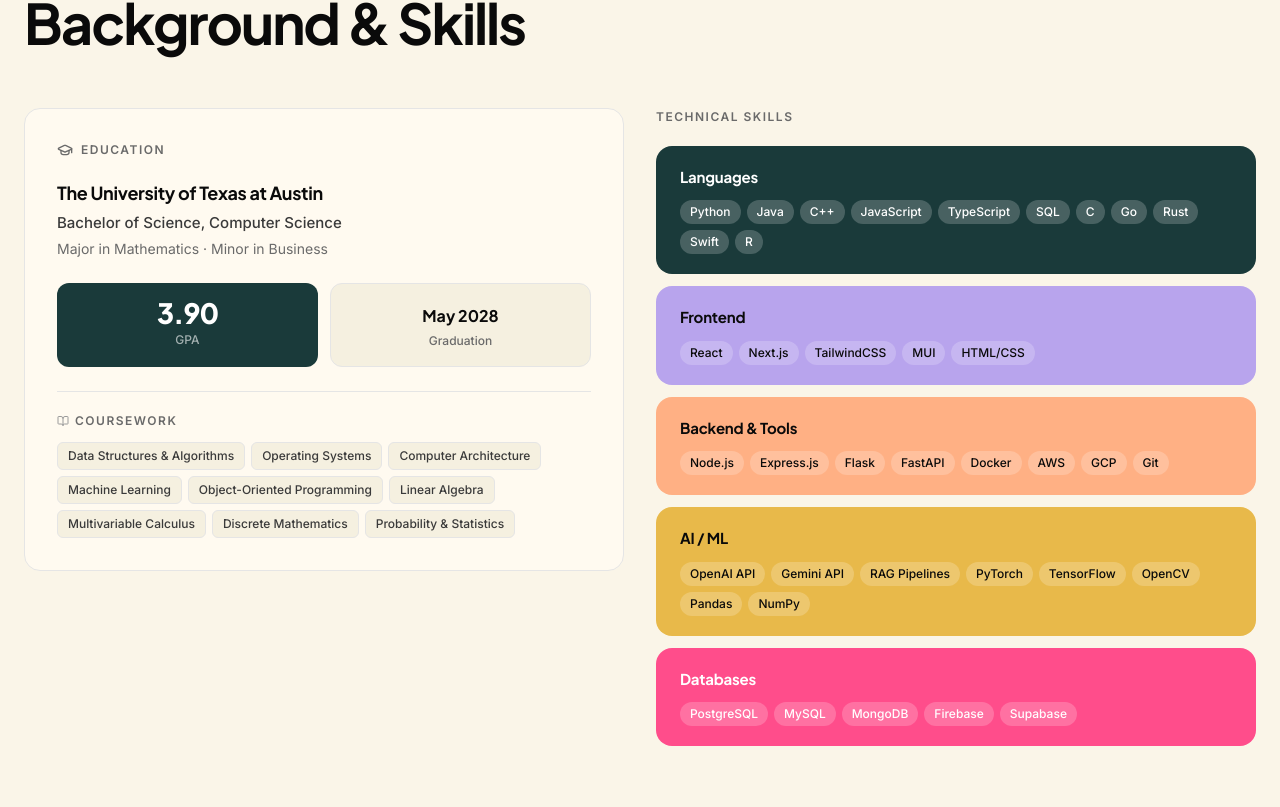
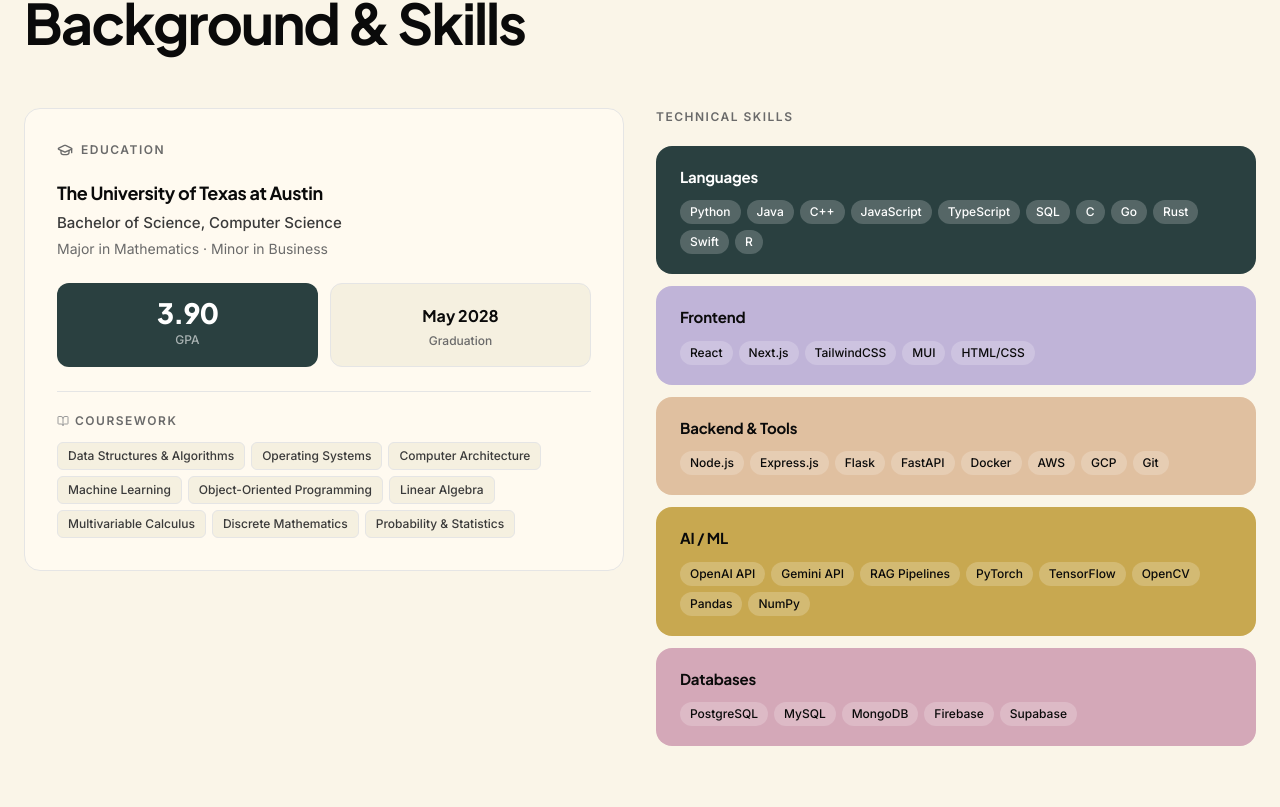
Before and after one commit to avishparekh06/portfolio, a React (Vite) app: page / in a window 1280 px wide. Shown: the part 933-1740 px from the top of the page. Built offline with nearby package versions, Linux system fonts and the light colour scheme.

Commit message:
change colors

```diff
--- a/src/components/About.jsx
+++ b/src/components/About.jsx
@@ -3,11 +3,11 @@
 import { GraduationCap, BookOpen } from 'lucide-react';
 
 const skillCategories = [
-    { name: 'Languages', color: '#1a3a3a', textColor: '#ffffff', tools: ['Python', 'Java', 'C++', 'JavaScript', 'TypeScript', 'SQL', 'C', 'Go', 'Rust', 'Swift', 'R'] },
-    { name: 'Frontend', color: '#b8a4ed', textColor: '#0a0a0a', tools: ['React', 'Next.js', 'TailwindCSS', 'MUI', 'HTML/CSS'] },
-    { name: 'Backend & Tools', color: '#ffb084', textColor: '#0a0a0a', tools: ['Node.js', 'Express.js', 'Flask', 'FastAPI', 'Docker', 'AWS', 'GCP', 'Git'] },
-    { name: 'AI / ML', color: '#e8b94a', textColor: '#0a0a0a', tools: ['OpenAI API', 'Gemini API', 'RAG Pipelines', 'PyTorch', 'TensorFlow', 'OpenCV', 'Pandas', 'NumPy'] },
-    { name: 'Databases', color: '#ff4d8b', textColor: '#ffffff', tools: ['PostgreSQL', 'MySQL', 'MongoDB', 'Firebase', 'Supabase'] },
+    { name: 'Languages', color: '#2a4040', textColor: '#ffffff', tools: ['Python', 'Java', 'C++', 'JavaScript', 'TypeScript', 'SQL', 'C', 'Go', 'Rust', 'Swift', 'R'] },
+    { name: 'Frontend', color: '#c0b4d8', textColor: '#0a0a0a', tools: ['React', 'Next.js', 'TailwindCSS', 'MUI', 'HTML/CSS'] },
+    { name: 'Backend & Tools', color: '#e0c0a0', textColor: '#0a0a0a', tools: ['Node.js', 'Express.js', 'Flask', 'FastAPI', 'Docker', 'AWS', 'GCP', 'Git'] },
+    { name: 'AI / ML', color: '#c8a850', textColor: '#0a0a0a', tools: ['OpenAI API', 'Gemini API', 'RAG Pipelines', 'PyTorch', 'TensorFlow', 'OpenCV', 'Pandas', 'NumPy'] },
+    { name: 'Databases', color: '#d4a8b8', textColor: '#0a0a0a', tools: ['PostgreSQL', 'MySQL', 'MongoDB', 'Firebase', 'Supabase'] },
 ];
 
 const About = () => {
@@ -69,7 +69,7 @@
 
                         {/* GPA + Graduation row */}
                         <div style={{ display: 'grid', gridTemplateColumns: '1fr 1fr', gap: 12, marginBottom: 24 }}>
-                            <div style={{ backgroundColor: '#1a3a3a', borderRadius: 12, padding: '16px', textAlign: 'center' }}>
+                            <div style={{ backgroundColor: '#2a4040', borderRadius: 12, padding: '16px', textAlign: 'center' }}>
                                 <div style={{ fontFamily: "'Plus Jakarta Sans', sans-serif", fontWeight: 800, fontSize: 28, color: '#ffffff', letterSpacing: '-1px', lineHeight: 1 }}>
                                     {education.gpa}
                                 </div>
--- a/src/components/Experience.jsx
+++ b/src/components/Experience.jsx
@@ -20,7 +20,7 @@
             status: 'incoming',
             description: [],
             tags: ['Fintech', 'Payments Infrastructure'],
-            accentColor: '#e8b94a',
+            accentColor: '#c8a850',
         },
         {
             title: 'Software Engineer Intern',
@@ -34,7 +34,7 @@
                 'Engineered AI system that produced job summaries for each service area using job metadata to boost SEO performance.',
             ],
             tags: ['React', 'Flask', 'AI/ML', 'SEO', 'PostgreSQL'],
-            accentColor: '#ff4d8b',
+            accentColor: '#d4a8b8',
         },
         {
             title: 'Software Engineer Intern',
@@ -47,7 +47,7 @@
                 'Enhanced usability and boosted engagement by redesigning UI with modern layouts and responsive components.',
             ],
             tags: ['Mobile Dev', 'RAG', 'OpenAI API', 'UI/UX'],
-            accentColor: '#b8a4ed',
+            accentColor: '#c0b4d8',
         },
         {
             title: 'Software Engineer Intern',
@@ -60,7 +60,7 @@
                 'Increased user traction by creating landing page with Next.js and TailwindCSS to showcase marketplace features.',
             ],
             tags: ['Next.js', 'TailwindCSS', 'API Design', 'Database'],
-            accentColor: '#ffb084',
+            accentColor: '#e0c0a0',
         },
         {
             title: 'Software Engineer',
@@ -73,7 +73,7 @@
                 'Improved reliability and deployment speed by containerizing service with Docker and integrating CI/CD pipelines.',
             ],
             tags: ['ReactJS', 'Flask', 'PostgreSQL', 'Docker', 'CI/CD'],
-            accentColor: '#a4d4c5',
+            accentColor: '#a0c0b8',
         },
     ];
 
--- a/src/components/Projects.jsx
+++ b/src/components/Projects.jsx
@@ -11,8 +11,8 @@
         description: 'Car recommendation platform customizing vehicle matching based on financial and personal preferences. Engineered a RAG pipeline with embeddings for user profiles and car data. Integrated Gemini API and ElevenLabs for context-aware voice interactions, reducing dealership call time by 15%.',
         tech: ['RAG', 'Gemini API', 'ElevenLabs', 'Voice AI', 'Python'],
         github: 'https://github.com/avishparekh06',
-        cardColor: '#ff4d8b',
-        textColor: '#ffffff',
+        cardColor: '#d4a8b8',
+        textColor: '#0a0a0a',
     },
     {
         title: 'Pintos',
@@ -22,7 +22,7 @@
         description: 'Engineered a complete user program pipeline with argument passing, syscall handling, and process synchronization. Built a virtual memory subsystem with on-demand paging, frame table, swap, clock eviction, and stack growth detection. Implemented a full file system with extensible inodes, nested subdirectories, and buffer cache.',
         tech: ['C', 'OS', 'Virtual Memory', 'File Systems', 'Systems Programming'],
         github: 'https://github.com/avishparekh06',
-        cardColor: '#1a3a3a',
+        cardColor: '#2a4040',
         textColor: '#ffffff',
     },
     {
@@ -33,7 +33,7 @@
         description: 'Developed a full 5-stage ARM pipeline emulator in C covering fetch, decode, execute, memory, and writeback stages. Designed hazard control, forwarding logic, and pipeline registers to handle data and control hazards across stages.',
         tech: ['C', 'ARM Architecture', 'CPU Pipeline', 'Computer Architecture'],
         github: 'https://github.com/avishparekh06',
-        cardColor: '#b8a4ed',
+        cardColor: '#c0b4d8',
         textColor: '#0a0a0a',
     },
     {
@@ -44,7 +44,7 @@
         description: 'AI-powered interview practice tool with voice-based interaction and real-time feedback. Reached 95%+ accuracy in grading by integrating OpenAI language models for response evaluation.',
         tech: ['React', 'TailwindCSS', 'OpenAI API', 'VAPI', 'Python'],
         github: 'https://github.com/avishparekh06',
-        cardColor: '#ffb084',
+        cardColor: '#e0c0a0',
         textColor: '#0a0a0a',
     },
     {
@@ -55,7 +55,7 @@
         description: 'Real-time market data dashboard for 10,000+ cryptocurrencies via CoinGecko API integration. Interactive components display price, market cap, and 24h percent changes with live data.',
         tech: ['React', 'CoinGecko API', 'Data Visualization', 'JavaScript'],
         github: 'https://github.com/avishparekh06',
-        cardColor: '#e8b94a',
+        cardColor: '#c8a850',
         textColor: '#0a0a0a',
     },
 ];
--- a/src/index.css
+++ b/src/index.css
@@ -52,11 +52,11 @@
 }
 
 /* Feature card colors from DESIGN.md */
-.card-pink   { background-color: #ff4d8b; color: #ffffff; }
-.card-teal   { background-color: #1a3a3a; color: #ffffff; }
-.card-lavender { background-color: #b8a4ed; color: #0a0a0a; }
-.card-peach  { background-color: #ffb084; color: #0a0a0a; }
-.card-ochre  { background-color: #e8b94a; color: #0a0a0a; }
+.card-pink   { background-color: #d4a8b8; color: #0a0a0a; }
+.card-teal   { background-color: #2a4040; color: #ffffff; }
+.card-lavender { background-color: #c0b4d8; color: #0a0a0a; }
+.card-peach  { background-color: #e0c0a0; color: #0a0a0a; }
+.card-ochre  { background-color: #c8a850; color: #0a0a0a; }
 .card-cream  { background-color: #f5f0e0; color: #0a0a0a; border: 1px solid #e5e5e5; }
 
 .btn-primary {
```
